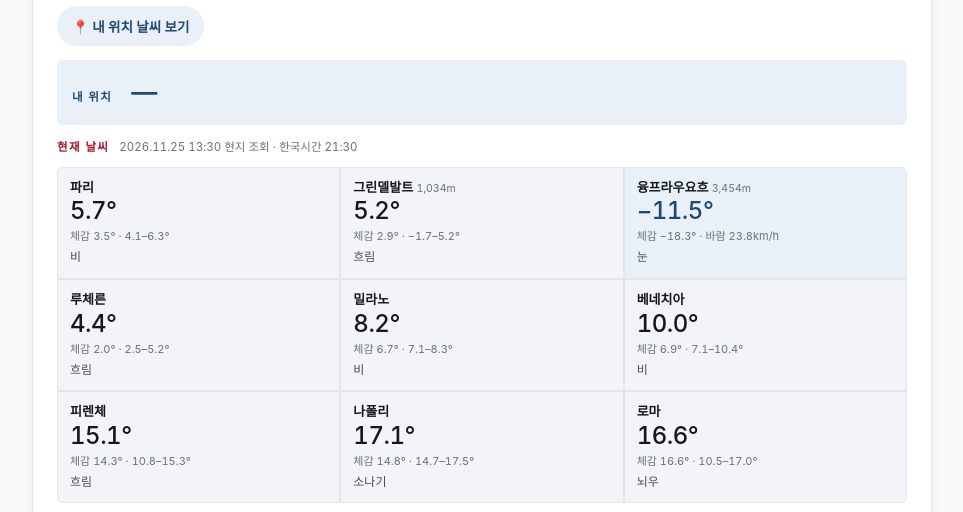
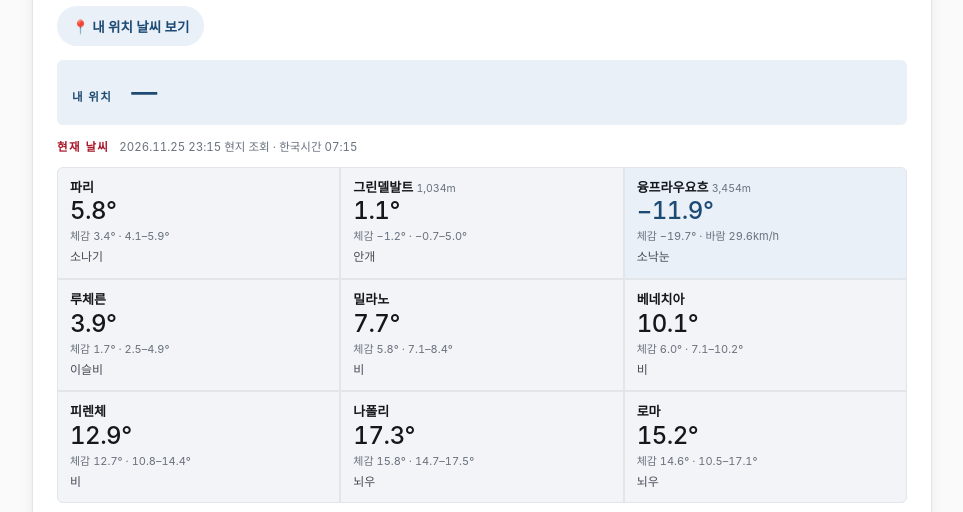
Before and after one commit to teamtesila-jpg/our-winter-trip, a plain HTML site: page index.html in a window 1280 px wide. Shown: the part 7920-8432 px from the top of the page, without its empty margins (158-1121 px from the left). Drawn offline with Linux system fonts and the light colour scheme.

Commit message:
auto: weather/fx

```diff
--- a/index.html
+++ b/index.html
@@ -765,7 +765,7 @@ body.pv .day.today .date .d{color:var(--move)}
     <div class="dl-row" data-date="2027-01-03"><span class="dd">1.3</span><span class="db cxl">취소마감</span><span class="dt">로마 나보나 — 무료취소 마감</span><span class="dm"></span></div>
     <div class="dl-row" data-date="2027-01-06"><span class="dd">1.6</span><span class="db cxl">취소마감</span><span class="dt">나폴리 — 현지 14:00 (한국 22:00) · <b>이후 전액 미환불</b></span><span class="dm"></span></div>
   </div>
-  <p class="dl-note nokrw">유로와 프랑 금액 옆의 원화(≈ 표시)와 숙소 카드의 원화는 하루 몇 차례 갱신되는 환율(<span id="fxTime">2026.11.25 · USD 1,343원 · EUR 1,472원 · CHF 1,605원</span>)로 자동 환산되지만, <b>예산의 만원 단위 숫자는 보수적으로 잡은 기준 환율(USD 1,378 · CHF 1,705 · EUR 1,525) 고정</b>이라 두 값이 다를 수 있으며,
+  <p class="dl-note nokrw">유로와 프랑 금액 옆의 원화(≈ 표시)와 숙소 카드의 원화는 하루 몇 차례 갱신되는 환율(<span id="fxTime">2026.11.26 · USD 1,343원 · EUR 1,472원 · CHF 1,605원</span>)로 자동 환산되지만, <b>예산의 만원 단위 숫자는 보수적으로 잡은 기준 환율(USD 1,378 · CHF 1,705 · EUR 1,525) 고정</b>이라 두 값이 다를 수 있으며,
   실제 청구액은 결제 시점 환율에 따라 조금 달라집니다.</p>
   </details>
 </section>
@@ -1070,18 +1070,18 @@ body.pv .day.today .date .d{color:var(--move)}
 
   <div class="snap-head">
     <span class="snap-title">현재 날씨</span>
-    <span class="snap-time">2026.11.25 13:30 현지 조회 · 한국시간 21:30</span>
+    <span class="snap-time">2026.11.25 23:15 현지 조회 · 한국시간 07:15</span>
   </div>
   <div class="snap-grid">
-    <div class="sc-card"><span class="sc-city">파리</span><span class="sc-t">5.7°</span><span class="sc-m">체감 3.5° · 4.1–6.3°</span><span class="sc-w">비</span></div>
-    <div class="sc-card"><span class="sc-city">그린델발트 <em>1,034m</em></span><span class="sc-t">5.2°</span><span class="sc-m">체감 2.9° · −1.7–5.2°</span><span class="sc-w">흐림</span></div>
-    <div class="sc-card alp"><span class="sc-city">융프라우요흐 <em>3,454m</em></span><span class="sc-t">−11.5°</span><span class="sc-m">체감 −18.3° · 바람 23.8km/h</span><span class="sc-w">눈</span></div>
-    <div class="sc-card"><span class="sc-city">루체른</span><span class="sc-t">4.4°</span><span class="sc-m">체감 2.0° · 2.5–5.2°</span><span class="sc-w">흐림</span></div>
-    <div class="sc-card"><span class="sc-city">밀라노</span><span class="sc-t">8.2°</span><span class="sc-m">체감 6.7° · 7.1–8.3°</span><span class="sc-w">비</span></div>
-    <div class="sc-card"><span class="sc-city">베네치아</span><span class="sc-t">10.0°</span><span class="sc-m">체감 6.9° · 7.1–10.4°</span><span class="sc-w">비</span></div>
-    <div class="sc-card"><span class="sc-city">피렌체</span><span class="sc-t">15.1°</span><span class="sc-m">체감 14.3° · 10.8–15.3°</span><span class="sc-w">흐림</span></div>
-    <div class="sc-card"><span class="sc-city">나폴리</span><span class="sc-t">17.1°</span><span class="sc-m">체감 14.8° · 14.7–17.5°</span><span class="sc-w">소나기</span></div>
-    <div class="sc-card"><span class="sc-city">로마</span><span class="sc-t">16.6°</span><span class="sc-m">체감 16.6° · 10.5–17.0°</span><span class="sc-w">뇌우</span></div>
+    <div class="sc-card"><span class="sc-city">파리</span><span class="sc-t">5.8°</span><span class="sc-m">체감 3.4° · 4.1–5.9°</span><span class="sc-w">소나기</span></div>
+    <div class="sc-card"><span class="sc-city">그린델발트 <em>1,034m</em></span><span class="sc-t">1.1°</span><span class="sc-m">체감 −1.2° · −0.7–5.0°</span><span class="sc-w">안개</span></div>
+    <div class="sc-card alp"><span class="sc-city">융프라우요흐 <em>3,454m</em></span><span class="sc-t">−11.9°</span><span class="sc-m">체감 −19.7° · 바람 29.6km/h</span><span class="sc-w">소낙눈</span></div>
+    <div class="sc-card"><span class="sc-city">루체른</span><span class="sc-t">3.9°</span><span class="sc-m">체감 1.7° · 2.5–4.9°</span><span class="sc-w">이슬비</span></div>
+    <div class="sc-card"><span class="sc-city">밀라노</span><span class="sc-t">7.7°</span><span class="sc-m">체감 5.8° · 7.1–8.4°</span><span class="sc-w">비</span></div>
+    <div class="sc-card"><span class="sc-city">베네치아</span><span class="sc-t">10.1°</span><span class="sc-m">체감 6.0° · 7.1–10.2°</span><span class="sc-w">비</span></div>
+    <div class="sc-card"><span class="sc-city">피렌체</span><span class="sc-t">12.9°</span><span class="sc-m">체감 12.7° · 10.8–14.4°</span><span class="sc-w">비</span></div>
+    <div class="sc-card"><span class="sc-city">나폴리</span><span class="sc-t">17.3°</span><span class="sc-m">체감 15.8° · 14.7–17.5°</span><span class="sc-w">뇌우</span></div>
+    <div class="sc-card"><span class="sc-city">로마</span><span class="sc-t">15.2°</span><span class="sc-m">체감 14.6° · 10.5–17.1°</span><span class="sc-w">뇌우</span></div>
 
   </div>
   <p class="snap-note"><b>하루 몇 차례 자동 갱신됩니다</b>(서버 예약 실행이라 간격이 4~7시간으로 밀릴 때가 많습니다. 위 시각이 마지막 조회 시점). 실제 예보가 의미를 갖는 건 <b>여행 7~10일 전</b>부터이므로, 그 전에는 아래 평년값을 기준으로 준비하시면 됩니다.</p>
```
